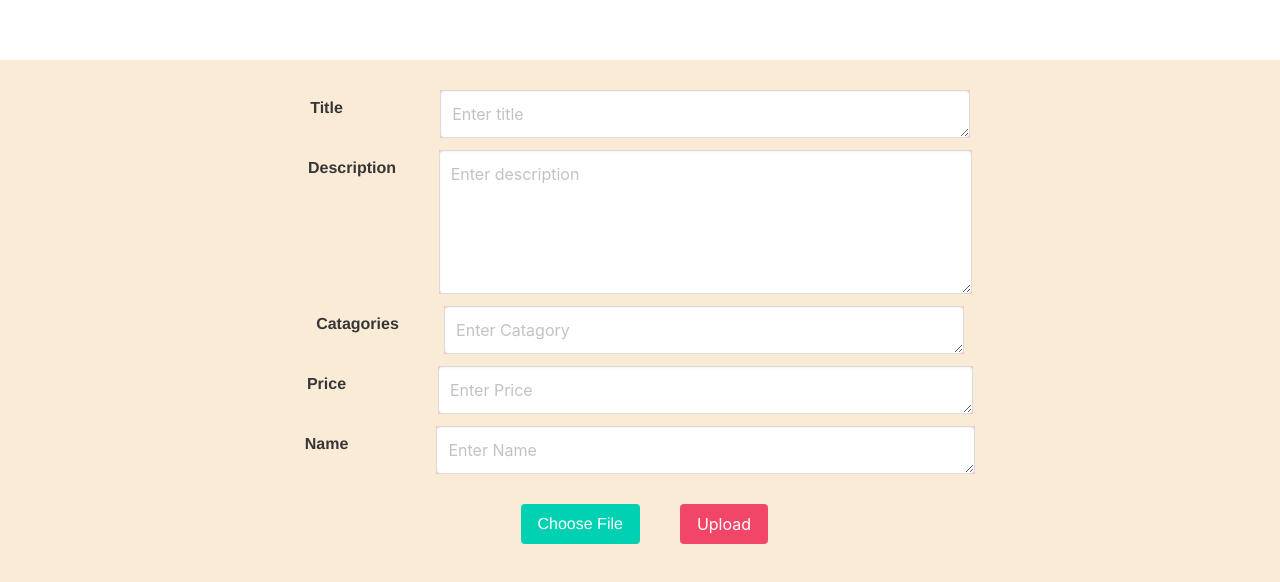
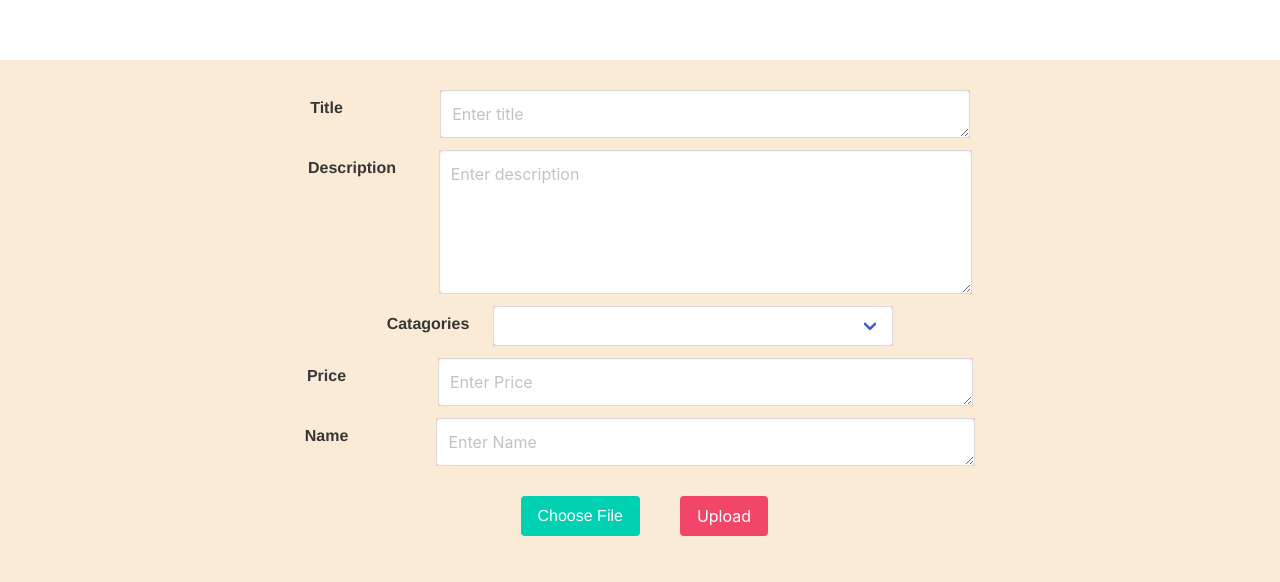
Before and after one commit to ahmadmujeeb33/CSCI_3230U-Web_Dev_Group_Project, a Vue app in the folder client/: page /AddProduct in a window 1280 px wide. Shown: the top 582 px of the page. Built offline with nearby package versions, Linux system fonts and the light colour scheme.

Commit message:
add products updated

```diff
--- a/client/src/components/AddProduct.vue
+++ b/client/src/components/AddProduct.vue
@@ -42,15 +42,60 @@
           <div class="inputBox">
             <div class="field ">
               <div class="control">
-                <textarea v-model="catagories" cols="49" rows="1"  class="textarea" placeholder="Enter Catagory"></textarea>
+                <div class="select">
+                  <select v-model="catagories" class="dropdown">
+                    <option>Bikes</option>
+                    <option>Clothes</option>
+                    <option>Furniture</option>
+                    <option>Phones</option>
+                    <option>Sports</option>
+                    <option>Watches</option>
+
+                  </select>
+                </div>
               </div>
             </div>
           </div>
         </div>
       </div>
 
+       <!-- <div class="field is-horizontal  ">
+        <div class="field-label is-normal">
+          <label class="label">Catagories</label>
+        </div>
+        <div class="field-body ">
+          <div class="inputBox">
+            <div class="field ">
+              <div class="control">
+                <textarea v-model="catagories" cols="49" rows="1"  class="textarea" placeholder="Enter Catagory"></textarea>
+              </div>
+            </div>
+          </div>
+        </div>
+      </div> -->
 
-      <div class="field is-horizontal  ">
+      <!-- <div class="field is-horizontal">
+        <div class="field-label is-normal">
+          <label class="label">Catagories</label>
+        </div>
+        <div class="field-body ">
+          <div class="inputBox">
+            <div class="field ">
+              <div class="control">
+                <div class="select">
+                  <select>
+                    <option>Select dropdown</option>
+                    <option>With options</option>
+                  </select>
+                </div>
+              </div>
+            </div>
+          </div>
+        </div>
+      </div> -->
+
+
+      <div class="field is-horizontal">
         <div class="field-label is-normal">
           <label class="label">Price</label>
         </div>
@@ -179,5 +224,10 @@ export default {
     padding-top: 30px;
   }
 
+  .dropdown{
+      width: 400px; /* Set the desired width */
+
+  }
+
 
 </style>
```
